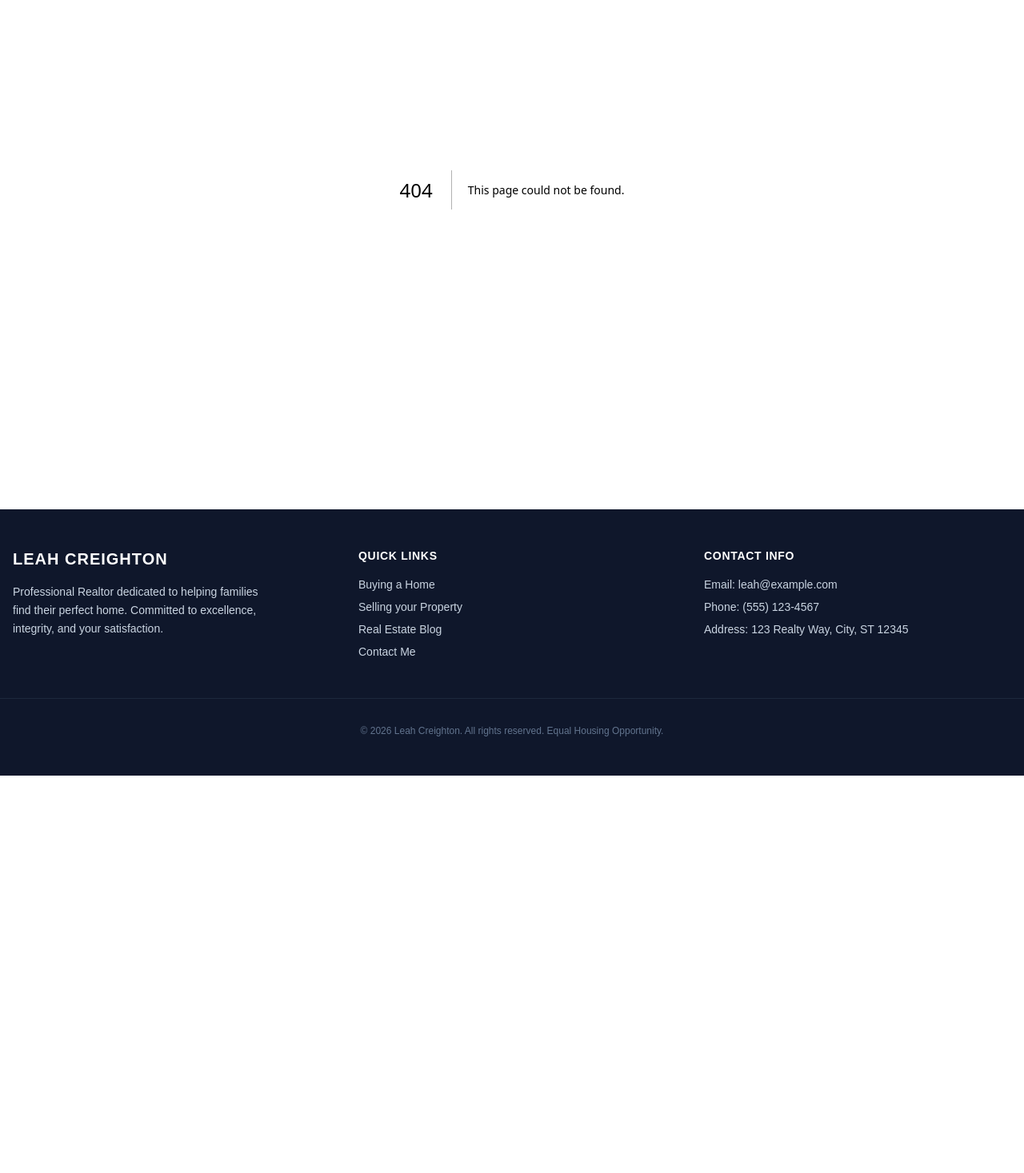
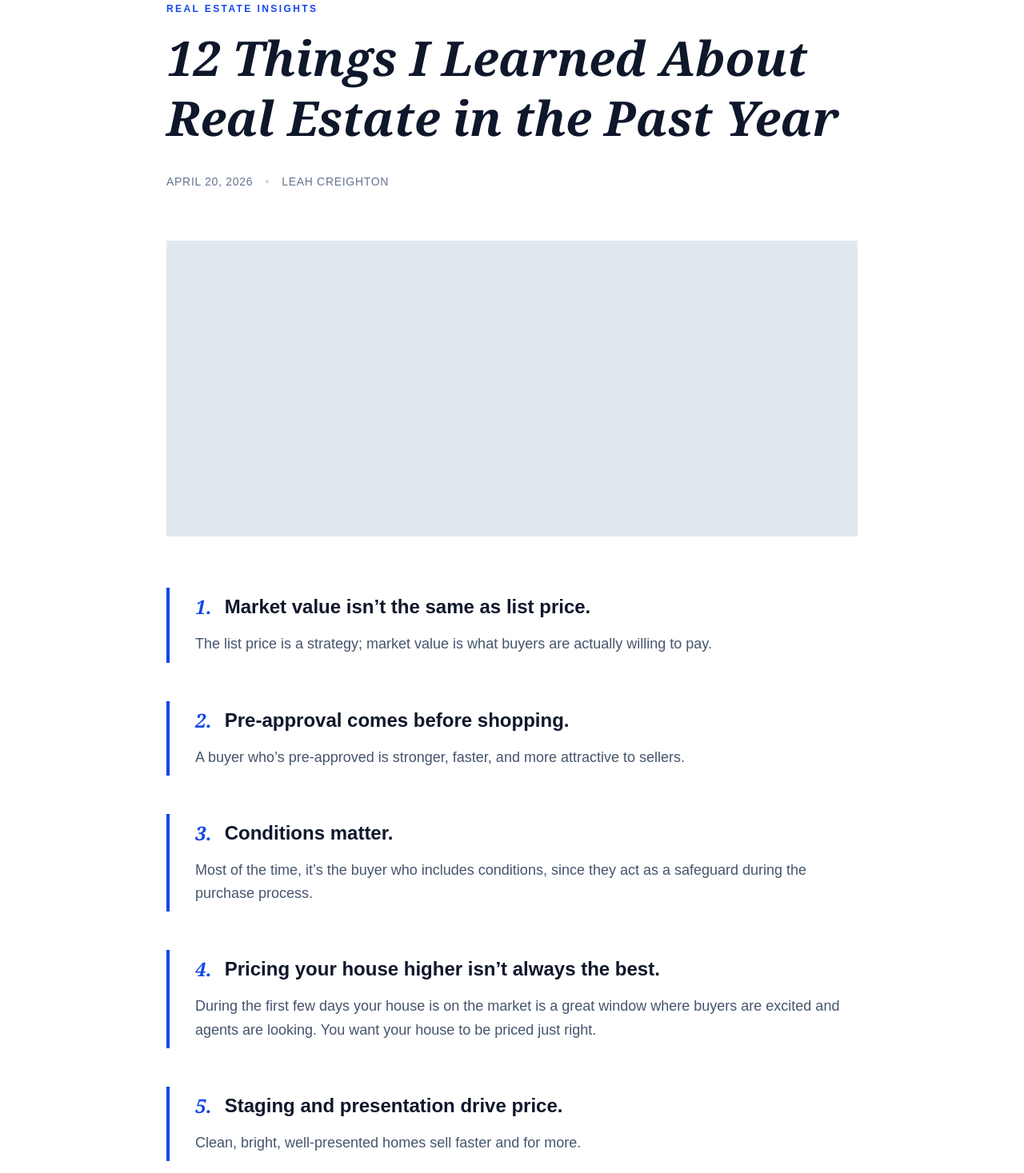
Before and after one commit to leahlynnecreighton-ops/leahlynnecreighton-ops.github.io, a Next.js app: page /blog/first-blog in a window 1280 px wide. Before the commit this address had no page. Shown: the part 244-1711 px from the top of the page at 80% size. Before the commit the page ends 1214 px from the top, so only its background shows below. Built offline with nearby package versions, Linux system fonts and the light colour scheme.

Commit message:
Auto-save website: Create dedicated page for first-blog and link from blog list

```diff
--- /dev/null
+++ b/src/app/blog/first-blog/page.tsx
@@ -0,0 +1,106 @@
+import Link from "next/link";
+
+export default function FirstBlogPost() {
+  const points = [
+    {
+      title: "Market value isn’t the same as list price.",
+      description: "The list price is a strategy; market value is what buyers are actually willing to pay."
+    },
+    {
+      title: "Pre-approval comes before shopping.",
+      description: "A buyer who’s pre-approved is stronger, faster, and more attractive to sellers."
+    },
+    {
+      title: "Conditions matter.",
+      description: "Most of the time, it’s the buyer who includes conditions, since they act as a safeguard during the purchase process."
+    },
+    {
+      title: "Pricing your house higher isn’t always the best.",
+      description: "During the first few days your house is on the market is a great window where buyers are excited and agents are looking. You want your house to be priced just right."
+    },
+    {
+      title: "Staging and presentation drive price.",
+      description: "Clean, bright, well-presented homes sell faster and for more."
+    },
+    {
+      title: "A REALTOR® protects your interests.",
+      description: "You realtor is on your side. They want what’s best for you."
+    },
+    {
+      title: "The deposit isn’t the same as the down payment.",
+      description: "The deposit shows commitment; the down payment comes at closing."
+    },
+    {
+      title: "Completion dates and possession dates are different.",
+      description: "Legal transfer, payment, and move-in happen on separate but coordinated days."
+    },
+    {
+      title: "Not all renovations add value.",
+      description: "Some updates look great but don’t return the cost when selling."
+    },
+    {
+      title: "Avoid the trap of overpricing.",
+      description: "Overpriced homes sit longer, accumulate high days on market, and often need price drops—which signals weakness and invites lowball offers."
+    },
+    {
+      title: "Professional photos and marketing aren’t optional.",
+      description: "Online presentation determines who books showings."
+    },
+    {
+      title: "Real estate is emotional—but decisions should be logical.",
+      description: "Keeping emotions in check during negotiations leads to better outcomes."
+    }
+  ];
+
+  return (
+    <div className="min-h-screen bg-white">
+      <article className="container mx-auto px-4 py-24 max-w-4xl">
+        <Link href="/blog" className="text-sm font-bold uppercase tracking-widest text-blue-700 hover:text-blue-900 mb-12 inline-block">
+          &larr; Back to Blog
+        </Link>
+
+        <header className="mb-16">
+          <p className="text-xs font-bold uppercase tracking-[0.2em] text-blue-700 mb-4">Real Estate Insights</p>
+          <h1 className="text-5xl md:text-6xl font-bold text-slate-900 mb-8 italic font-serif leading-tight">
+            12 Things I Learned About Real Estate in the Past Year
+          </h1>
+          <div className="flex items-center gap-4 text-slate-500 text-sm font-medium uppercase tracking-wider">
+            <span>April 20, 2026</span>
+            <span className="w-1 h-1 bg-slate-300 rounded-full"></span>
+            <span>Leah Creighton</span>
+          </div>
+        </header>
+
+        <div className="aspect-[21/9] bg-slate-100 mb-16 overflow-hidden">
+          <div className="w-full h-full bg-slate-200"></div>
+        </div>
+
+        <div className="space-y-12">
+          {points.map((point, index) => (
+            <div key={index} className="group border-l-4 border-blue-700 pl-8 py-2">
+              <h2 className="text-2xl font-bold text-slate-900 mb-4 flex gap-4">
+                <span className="text-blue-700 font-serif italic">{index + 1}.</span>
+                {point.title}
+              </h2>
+              <p className="text-lg text-slate-600 leading-relaxed">
+                {point.description}
+              </p>
+            </div>
+          ))}
+        </div>
+
+        <footer className="mt-24 pt-12 border-t border-slate-100">
+          <div className="bg-slate-50 p-12 text-center">
+            <h3 className="text-2xl font-bold text-slate-900 mb-6 italic font-serif">Have questions about the market?</h3>
+            <p className="text-slate-600 mb-8 max-w-xl mx-auto leading-relaxed">
+              Real estate can be complex, but it doesn't have to be daunting. Whether you're buying or selling, I'm here to help you navigate every step with confidence.
+            </p>
+            <Link href="/contact" className="inline-block px-10 py-5 bg-blue-700 text-white font-bold uppercase tracking-widest text-sm hover:bg-blue-800 transition-colors">
+              Book a Consultation
+            </Link>
+          </div>
+        </footer>
+      </article>
+    </div>
+  );
+}
--- a/src/app/blog/page.tsx
+++ b/src/app/blog/page.tsx
@@ -1,19 +1,24 @@
+import Link from "next/link";
+
 export default function BlogPage() {
   const posts = [
     {
       title: "12 Things I Learned About Real Estate in the Past Year",
       excerpt: "The market is constantly evolving. From list price strategies to the emotional logic of negotiations, here is what 12 months in real estate taught me.",
       date: "April 20, 2026",
+      slug: "first-blog",
     },
     {
       title: "How to Stage Your Home for a Quick Sale",
       excerpt: "First impressions are everything. Learn how to highlight your home's best features.",
       date: "April 28, 2026",
+      slug: "#",
     },
     {
       title: "Market Trends: What to Expect this Summer",
       excerpt: "An analysis of current inventory levels and interest rate projections.",
       date: "April 10, 2026",
+      slug: "#",
     },
   ];
 
@@ -29,15 +34,15 @@ export default function BlogPage() {
 
       <div className="grid grid-cols-1 md:grid-cols-2 lg:grid-cols-3 gap-8">
         {posts.map((post, i) => (
-          <div key={i} className="group cursor-pointer">
+          <Link key={i} href={post.slug === "#" ? "/blog" : `/blog/${post.slug}`} className="group cursor-pointer block">
             <div className="aspect-[16/10] bg-slate-100 mb-6 overflow-hidden">
               <div className="w-full h-full bg-slate-200 group-hover:scale-105 transition-transform duration-500"></div>
             </div>
             <p className="text-xs font-bold text-blue-700 uppercase tracking-widest mb-2">{post.date}</p>
             <h3 className="text-xl font-bold mb-3 group-hover:text-blue-700 transition-colors">{post.title}</h3>
             <p className="text-slate-600 text-sm leading-relaxed mb-4">{post.excerpt}</p>
-            <span className="text-xs font-bold uppercase tracking-widest border-b-2 border-blue-700 pb-1">Read More</span>
-          </div>
+            <span className="text-xs font-bold uppercase tracking-widest border-b-2 border-blue-700 pb-1 group-hover:border-blue-900 transition-colors">Read More</span>
+          </Link>
         ))}
       </div>
     </div>
```
